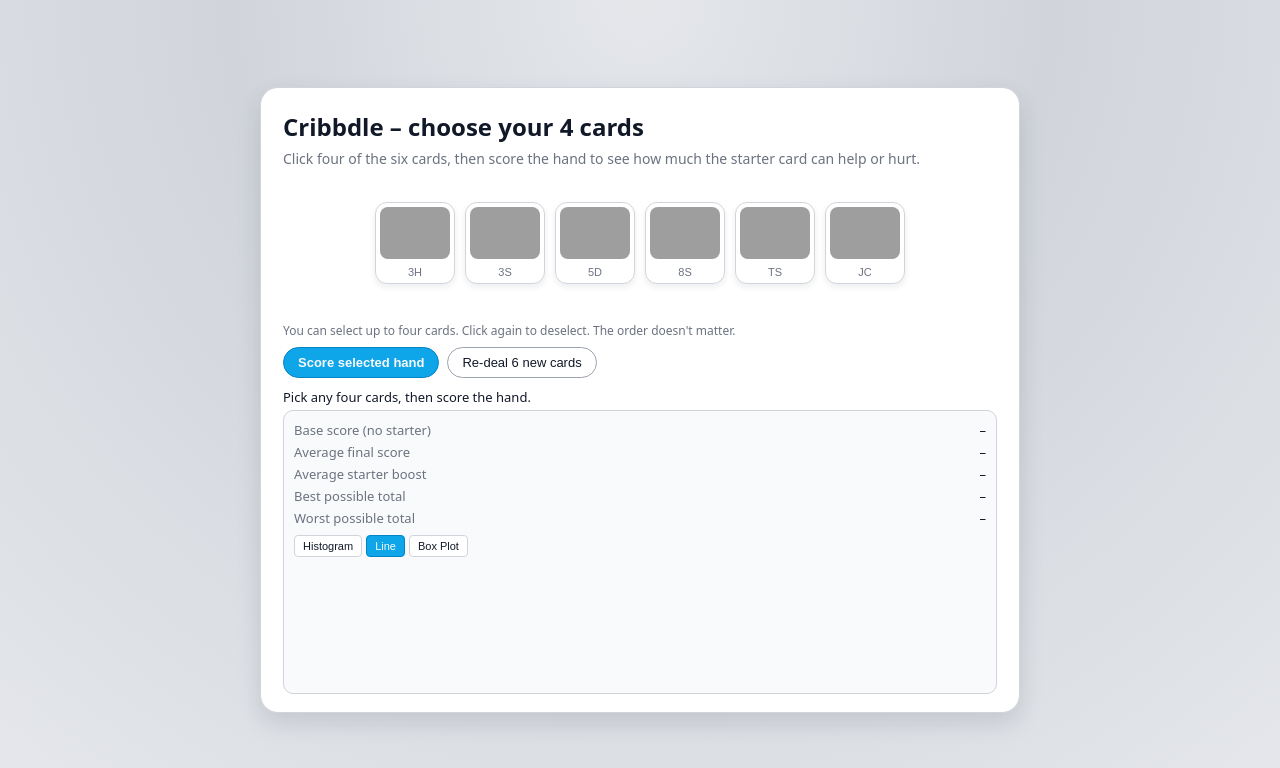
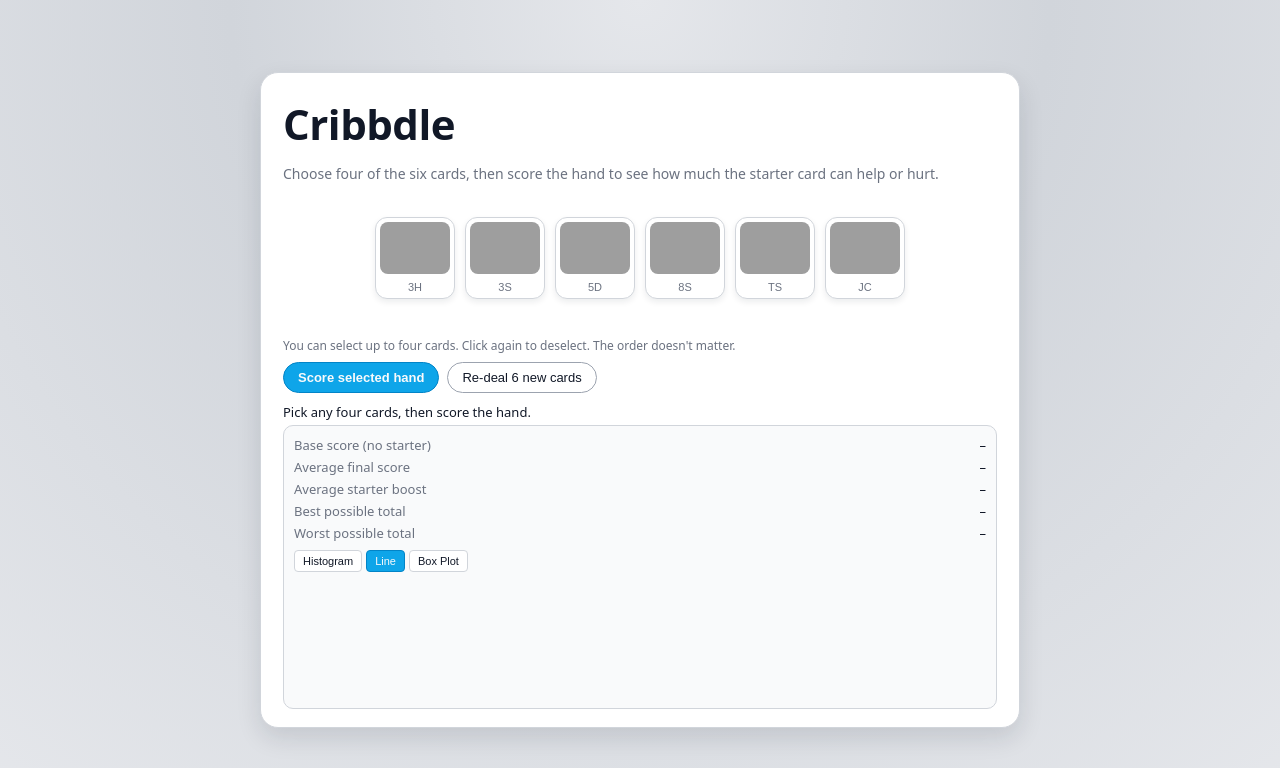
Before and after one commit to hvmmvs/cribbdle, a Flask app: page / in a window 1280 px wide. Shown: the top 768 px of the page. Run offline with Flask 3, Linux system fonts and the light colour scheme; grey boxes are pictures that could not be loaded.

Commit message:
layout changes

```diff
--- a/templates/index.html
+++ b/templates/index.html
@@ -63,14 +63,16 @@
       }
 
       h1 {
-        font-size: 24px;
-        margin: 0 0 6px;
+        font-size: 42px;
+        font-weight: 700;
+        margin: 0 0 12px;
+        letter-spacing: -0.5px;
       }
 
       @media (max-width: 640px) {
         h1 {
-          font-size: 20px;
-          margin: 0 0 4px;
+          font-size: 32px;
+          margin: 0 0 8px;
         }
       }
 
@@ -413,18 +415,18 @@
   </head>
   <body>
     <div class="shell">
-      <h1>Cribbdle – choose your 4 cards</h1>
+      <h1>Cribbdle</h1>
       <p class="subtitle">
-        Click four of the six cards, then score the hand to see how much the
+        Choose four of the six cards, then score the hand to see how much the
         starter card can help or hurt.
       </p>
 
       <div id="cards" class="cards-row" aria-label="Six dealt cards"></div>
 
       <div id="bestKeepSection" style="display: none;">
-        <p class="hint" style="margin-top: 0; margin-bottom: 8px;">
-          <strong>Optimal keep:</strong>
-        </p>
+        <h2 class="subtitle" style="margin-top: 0; margin-bottom: 12px; font-size: 16px; font-weight: 600;">
+          Optimal keep
+        </h2>
         <div id="bestKeepCards" class="cards-row" aria-label="Best keep cards"></div>
       </div>
 
```
